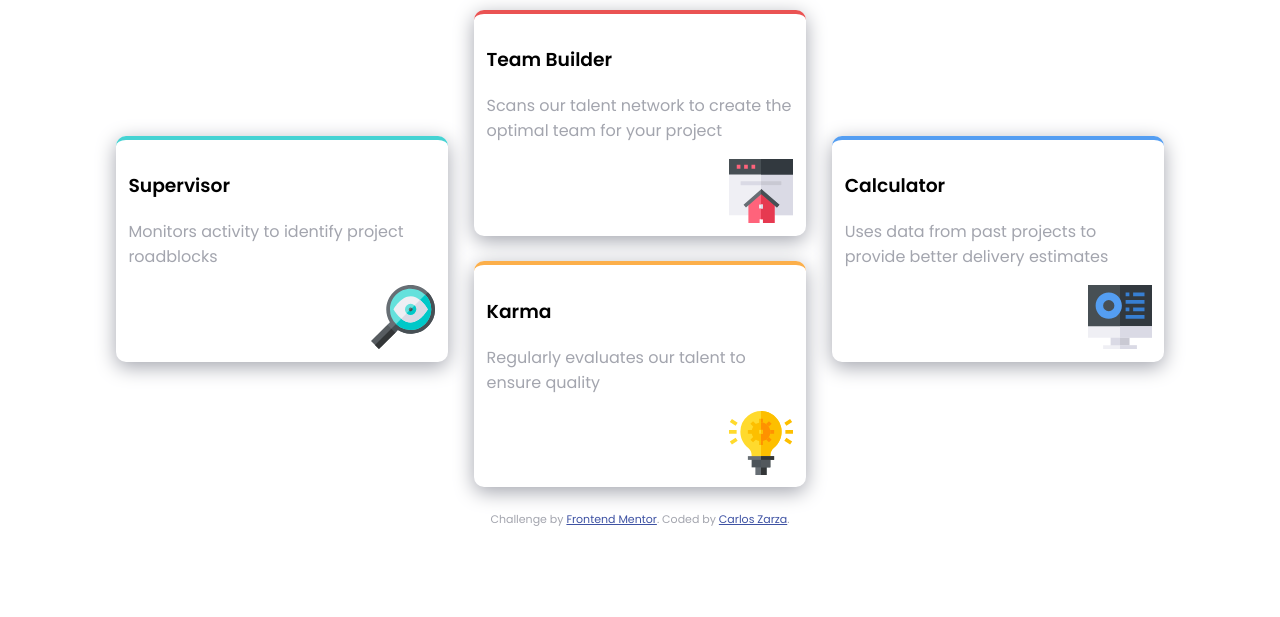
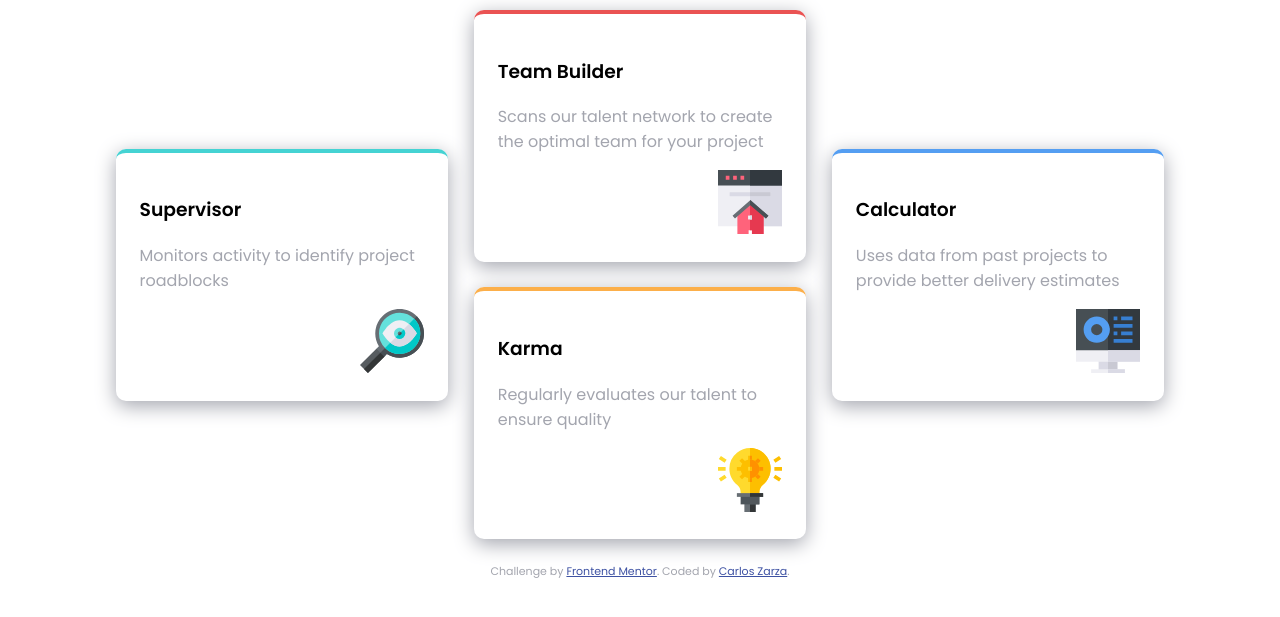
Before and after one commit to czarza/Four-card, a plain HTML site: page index.html in a window 1280 px wide. Shown: the part 181-798 px from the top of the page. Drawn offline with Linux system fonts and the light colour scheme.

Commit message:
Fix Bugs Big Screen

```diff
--- a/styles.css
+++ b/styles.css
@@ -54,10 +54,11 @@ p {
   box-shadow: 0px 5px 20px hsl(229, 6%, 66%);
   text-align: left;
   border-radius: 10px;
-  padding: 0.8em;
+  padding: 1.5em;
   margin: 0.8rem;
   border-top: 4px solid;
   align-self: center;
+  height: 200px;
 }
 
 .supervisor {
@@ -77,9 +78,7 @@ p {
 }
 
 img {
-  display: block;
-  margin-left: auto;
-  margin-right: 0;
+  float: right;
 }
 
 @media (min-width: 800px) {
@@ -88,19 +87,19 @@ img {
   }
 
   .supervisor {
-    grid-column: 1/2;
+    grid-column: 1;
     grid-row: 1/3;
   }
 
   .team {
-    grid-column: 2/3;
+    grid-column: 2;
   }
 
   .karma {
-    grid-column: 2/3;
+    grid-column: 2;
   }
   .calculator {
-    grid-column: 3/4;
+    grid-column: 3;
     grid-row: 1/3;
   }
 }
```
